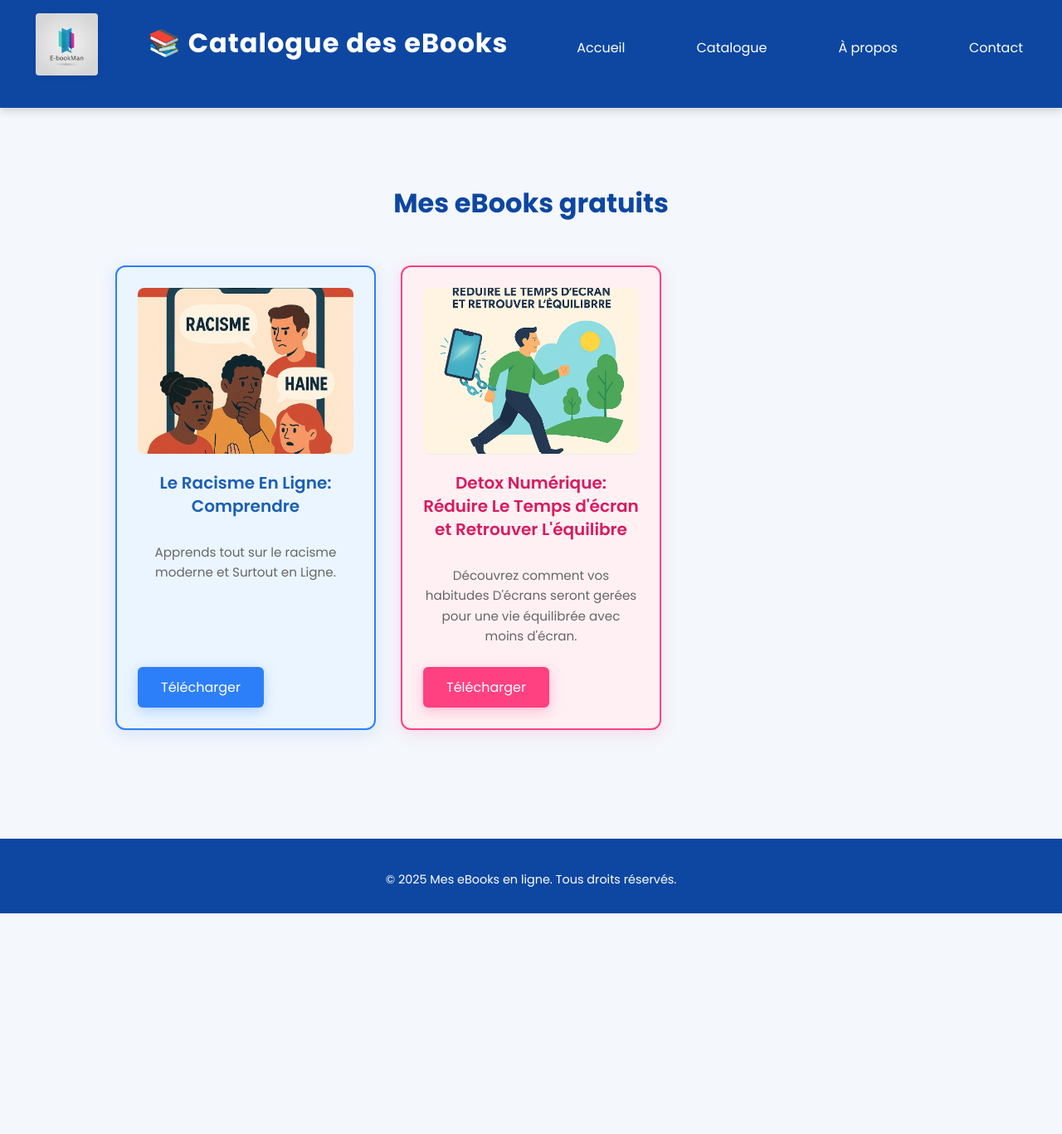
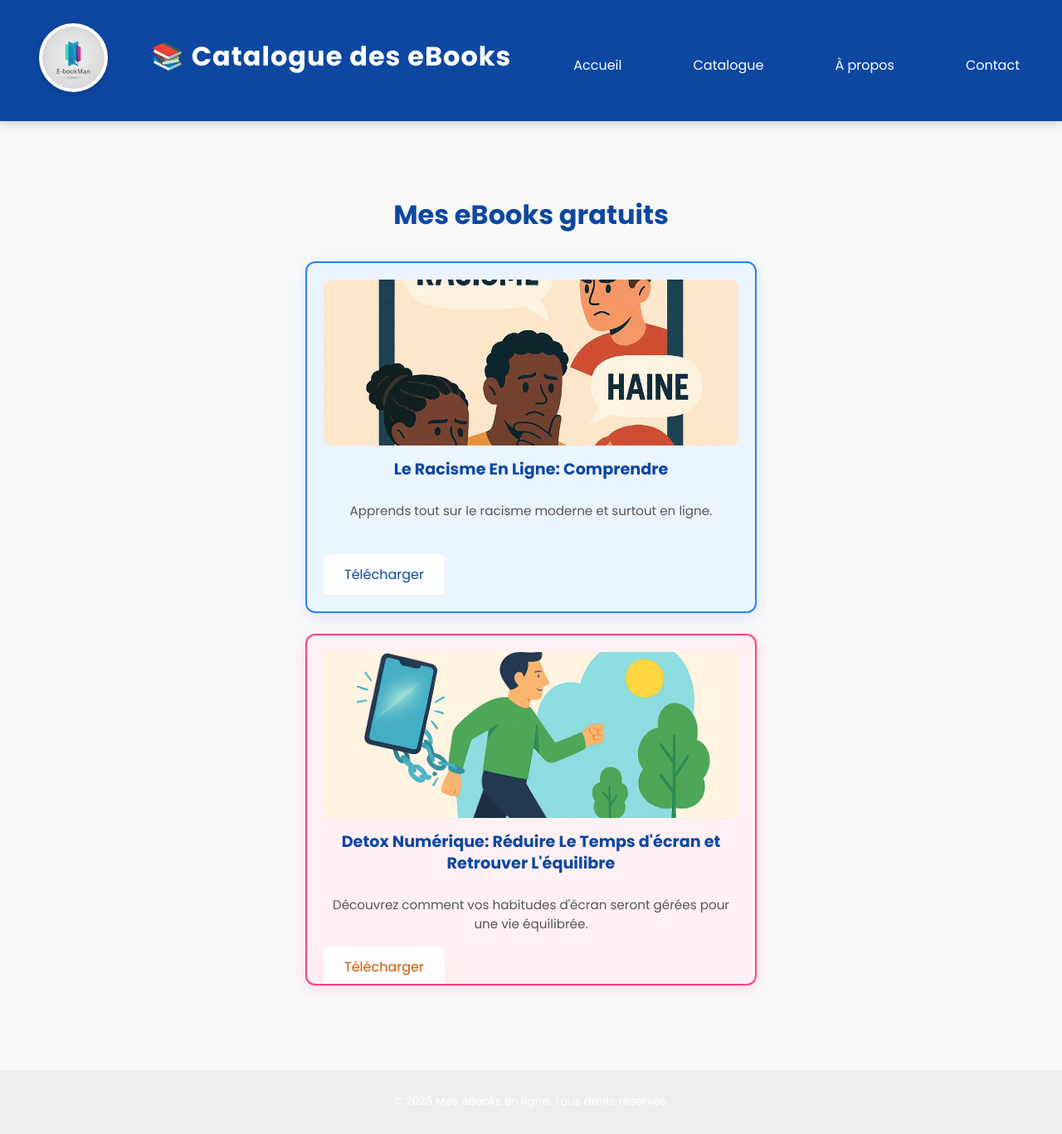
Before and after one commit to ebookstore407-dot/MesEbooks, a PHP site: page /ebooks.html in a window 1280 px wide. Shown: the whole page at 83% size. Before the commit the page ends 1101 px from the top, so only its background shows below. Run offline with PHP 8.4, Linux system fonts and the light colour scheme.

Commit message:
Uniformisation du style du logo sur toutes les pages

```diff
--- a/css/style.css
+++ b/css/style.css
@@ -84,28 +84,33 @@ header h1 {
 
 /* Styles de base pour le logo */
 .logo {
-  max-height: 65px; /* Taille par défaut plus modérée */
+  max-height: 60px;
   width: auto;
   margin-left: 1.2rem;
   transition: all 0.3s cubic-bezier(0.4, 0, 0.2, 1);
-  border-radius: 4px;
-  box-shadow: 0 2px 8px rgba(0, 0, 0, 0.05);
+  border-radius: 50%;
+  box-shadow: 0 2px 8px rgba(0, 0, 0, 0.15);
   backface-visibility: hidden;
+  padding: 2px;
+  background: white;
+  border: 2px solid rgba(255, 255, 255, 0.2);
 }
 
 @media (max-width: 768px) {
   .logo {
-    max-height: 50px;
+    max-height: 45px;
     margin: 0.5rem 0;
     margin-left: 0;
+    border-width: 1.5px;
   }
 }
 
 /* Effet hover sur le logo */
 .logo:hover {
-  transform: scale(1.05) rotate(1deg); /* Effet plus subtil */
-  filter: brightness(1.05) contrast(1.05); /* Effet lumineux plus doux */
-  box-shadow: 0 4px 12px rgba(0, 78, 146, 0.15); /* Ombre colorée subtile */
+  transform: scale(1.1);
+  filter: brightness(1.1);
+  box-shadow: 0 4px 15px rgba(0, 78, 146, 0.25);
+  border-color: rgba(255, 255, 255, 0.4);
 }
 
 /* Animation au chargement */
--- a/ebooks.html
+++ b/ebooks.html
@@ -6,8 +6,113 @@
   <title>Catalogue - Mes eBooks</title>
   <link href="https://fonts.googleapis.com/css2?family=Poppins:wght@400;600;700&display=swap" rel="stylesheet">
   <link rel="stylesheet" href="css/style.css">
-  <link rel="stylesheet" href="css/mobile.css">
-  <link rel="stylesheet" href="css/cards.css">
+  <link rel="stylesheet" href="css/cards-grid.css">
+  <style>
+    /* Nettoyage des bordures globales */
+    body {
+      margin: 0;
+      padding: 0;
+      font-family: 'Poppins', sans-serif;
+      background: #f9f9f9;
+      color: #333;
+    }
+
+    header {
+      text-align: center;
+      padding: 20px;
+      background: #0d47a1;
+      color: white;
+    }
+
+    /* Style du header déplacé dans style.css */
+
+    nav {
+      margin-top: 10px;
+    }
+
+    nav a {
+      margin: 0 10px;
+      text-decoration: none;
+      color: white;
+      font-weight: 600;
+    }
+
+    main {
+      padding: 30px 15px;
+      display: flex;
+      justify-content: center;
+    }
+
+    .catalogue {
+      max-width: 600px;
+      width: 100%;
+    }
+
+    .cards-container {
+      display: flex;
+      flex-direction: column;
+      gap: 25px;
+      align-items: center;
+    }
+
+    .card {
+      background: white;
+      border-radius: 12px;
+      box-shadow: 0 4px 12px rgba(0,0,0,0.1);
+      padding: 20px;
+      text-align: center;
+      width: 100%;
+      max-width: 500px;
+      transition: transform 0.3s ease;
+    }
+
+    .card:hover {
+      transform: translateY(-5px);
+    }
+
+    .card img {
+      width: 100%;
+      max-height: 250px;
+      object-fit: cover;
+      border-radius: 10px;
+      margin-bottom: 15px;
+    }
+
+    .card h3 {
+      color: #0d47a1;
+      margin-bottom: 10px;
+      font-size: 1.2em;
+    }
+
+    .card p {
+      font-size: 0.95em;
+      color: #555;
+      margin-bottom: 15px;
+    }
+
+    .btn {
+      display: inline-block;
+      padding: 12px 20px;
+      background: #0d47a1;
+      color: white;
+      font-weight: 600;
+      text-decoration: none;
+      border-radius: 8px;
+      transition: background 0.3s;
+    }
+
+    .btn:hover {
+      background: #1565c0;
+    }
+
+    footer {
+      text-align: center;
+      padding: 15px;
+      margin-top: 40px;
+      font-size: 0.85em;
+      background: #eee;
+    }
+  </style>
 </head>
 <body>
   <header>
@@ -29,25 +134,23 @@
     <section class="catalogue">
       <h2>Mes eBooks gratuits</h2>
       <div class="cards-container">
-        <div class="cards">
 
-  <!-- Carte eBook 1 -->
-  <div class="card card-ebook1">
+        <!-- Carte eBook 1 -->
+        <div class="card card-ebook1">
           <img src="images/cover.jpg" alt="Couverture Le Racisme">
           <h3>Le Racisme En Ligne: Comprendre</h3>
-          <p>Apprends tout sur le racisme moderne et Surtout en Ligne.</p>
+          <p>Apprends tout sur le racisme moderne et surtout en ligne.</p>
           <a href="https://drive.google.com/file/d/1cGuB8oPvXwlyeRDVN7uslNLtAqbwx8hW/view?usp=drivesdk" class="btn">Télécharger</a>
         </div>
 
         <!-- Carte eBook 2 -->
         <div class="card card-ebook2">
-          <img src="images/cover1.png" alt="Couverture Se Détacher Fcailement Des écrans">
+          <img src="images/cover1.png" alt="Couverture Se Détacher Facilement Des écrans">
           <h3>Detox Numérique: Réduire Le Temps d'écran et Retrouver L'équilibre</h3>
-          <p>Découvrez comment vos habitudes D'écrans seront gerées pour une vie équilibrée avec moins d'écran.</p>
+          <p>Découvrez comment vos habitudes d'écran seront gérées pour une vie équilibrée.</p>
           <a href="https://drive.google.com/file/d/1A1-HENIImRzjoQtwdlF3pJ-L0KqsK9K7/view?usp=drive_link" class="btn">Télécharger</a>
         </div>
 
-        </div>
       </div>
     </section>
   </main>
```
